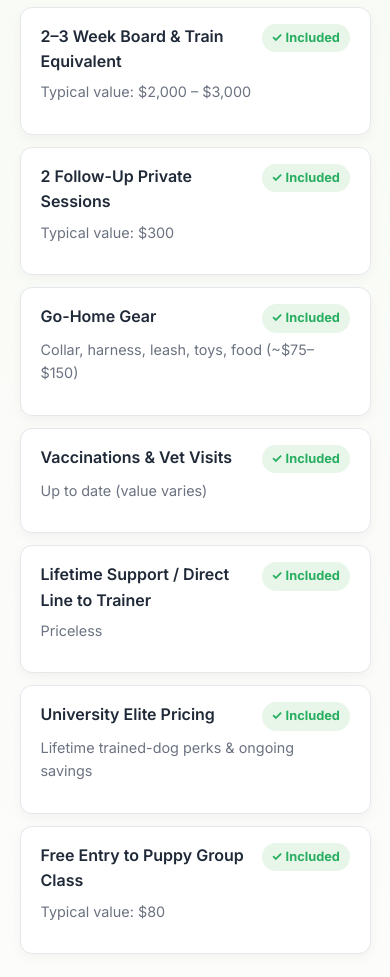
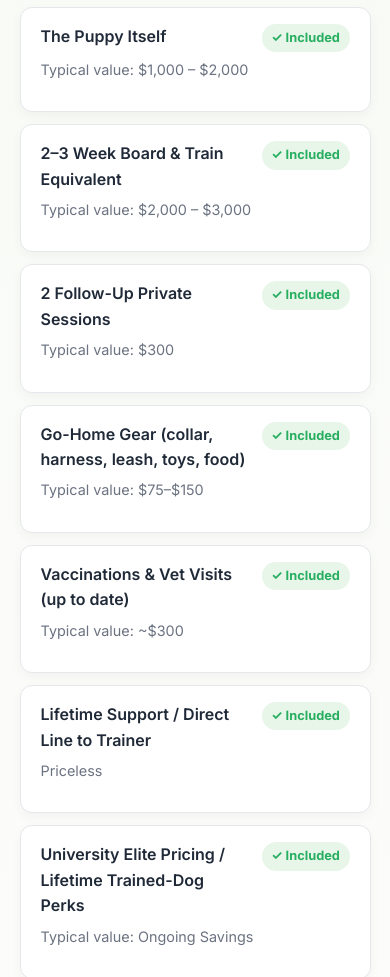
Before and after one commit to lorenzoking/CrownedK9sWebsite, a website: page puppy-rehoming/index.html in a window 390 px wide. Shown: the part 6200-7177 px from the top of the page. Drawn offline with Linux system fonts and the light colour scheme.

Commit message:
Updating mobile layout and home landing page

```diff
--- a/puppy-rehoming/index.html
+++ b/puppy-rehoming/index.html
@@ -739,7 +739,7 @@
               </tr>
               <tr>
                 <td><span class="value-item-name">Vaccinations & Vet Visits (up to date)</span></td>
-                <td><span class="value-item-value">~$200</span></td>
+                <td><span class="value-item-value">~$300</span></td>
                 <td>✓ Yes</td>
               </tr>
               <tr>
@@ -764,6 +764,13 @@
           <div class="value-cards">
             <div class="value-card">
               <div class="value-card-header">
+                <span class="value-card-name">The Puppy Itself</span>
+                <span class="value-card-included">✓ Included</span>
+              </div>
+              <p class="value-card-value">Typical value: $1,000 – $2,000</p>
+            </div>
+            <div class="value-card">
+              <div class="value-card-header">
                 <span class="value-card-name">2–3 Week Board & Train Equivalent</span>
                 <span class="value-card-included">✓ Included</span>
               </div>
@@ -778,17 +785,17 @@
             </div>
             <div class="value-card">
               <div class="value-card-header">
-                <span class="value-card-name">Go-Home Gear</span>
+                <span class="value-card-name">Go-Home Gear (collar, harness, leash, toys, food)</span>
                 <span class="value-card-included">✓ Included</span>
               </div>
-              <p class="value-card-value">Collar, harness, leash, toys, food (~$75–$150)</p>
+              <p class="value-card-value">Typical value: $75–$150</p>
             </div>
             <div class="value-card">
               <div class="value-card-header">
-                <span class="value-card-name">Vaccinations & Vet Visits</span>
+                <span class="value-card-name">Vaccinations & Vet Visits (up to date)</span>
                 <span class="value-card-included">✓ Included</span>
               </div>
-              <p class="value-card-value">Up to date (value varies)</p>
+              <p class="value-card-value">Typical value: ~$300</p>
             </div>
             <div class="value-card">
               <div class="value-card-header">
@@ -799,10 +806,10 @@
             </div>
             <div class="value-card">
               <div class="value-card-header">
-                <span class="value-card-name">University Elite Pricing</span>
+                <span class="value-card-name">University Elite Pricing / Lifetime Trained-Dog Perks</span>
                 <span class="value-card-included">✓ Included</span>
               </div>
-              <p class="value-card-value">Lifetime trained-dog perks & ongoing savings</p>
+              <p class="value-card-value">Typical value: Ongoing Savings</p>
             </div>
             <div class="value-card">
               <div class="value-card-header">
```
Also changed, not shown: index.html (+10 -7 lines).
